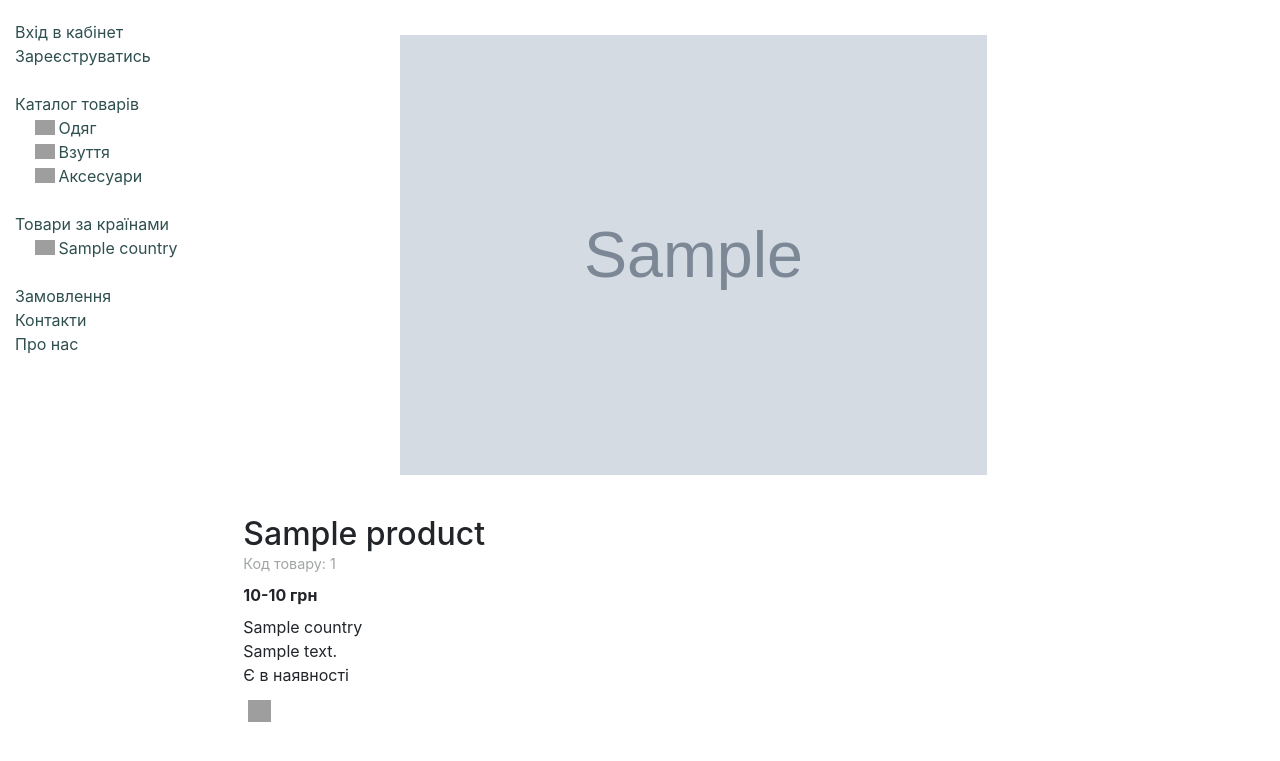
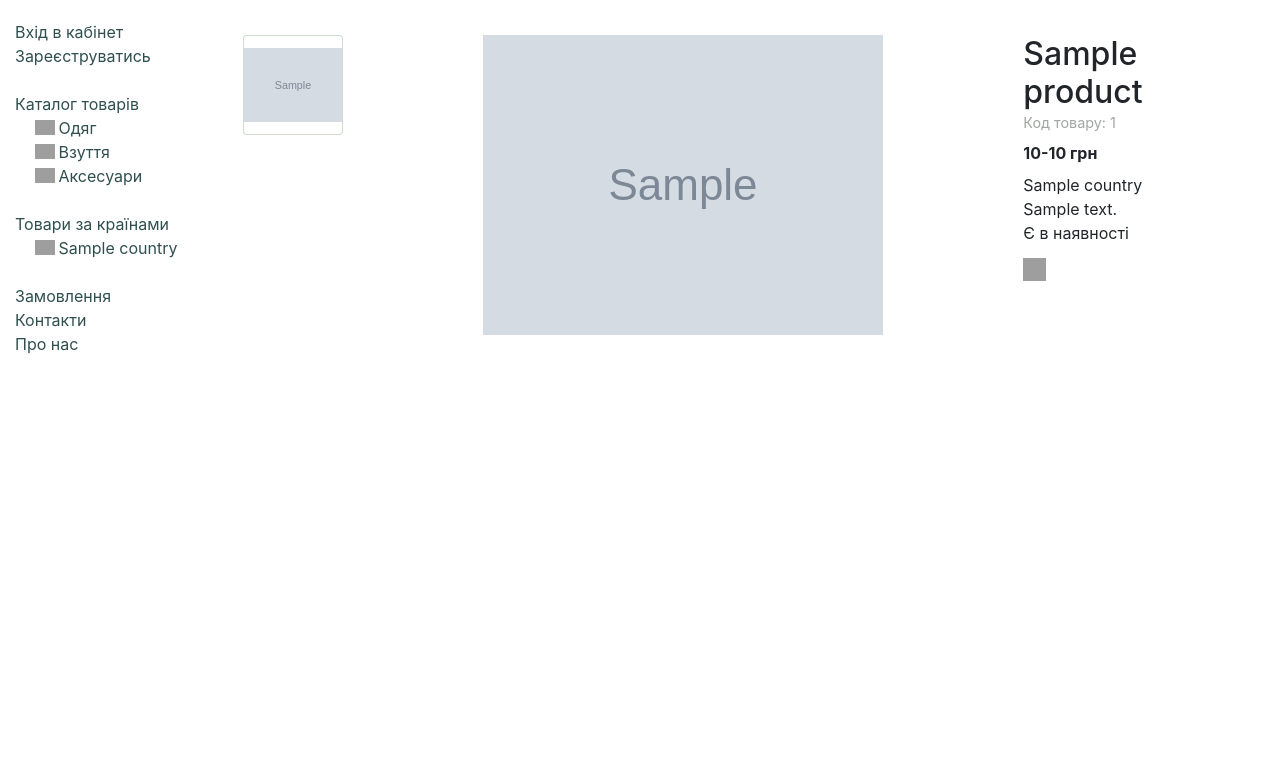
Before and after one commit to CrazyHilly/military-gear-catalog, a Django app: a page that uses templates/catalog/product_detail.html in a window 1280 px wide. Shown: the top 761 px of the page. Run offline with Django 5.2, Linux system fonts and the light colour scheme; tables that the repository leaves empty hold one stand-in row (values such as "Sample post"); grey boxes marked "Sample" are stand-in pictures; grey boxes are pictures that could not be loaded.

Commit message:
Update product detail view to show image thumbnails and preview
Add related URL pattern and CSS styles. Add view for the image display iframe. Refactor.

```diff
--- a/catalog/models.py
+++ b/catalog/models.py
@@ -68,6 +68,8 @@ class Product(models.Model):
     @property
     def main_image(self):
         main_image = self.images.filter(is_main=True).first()
+        if not main_image:
+            main_image = self.images.first()
         return main_image
 
 
--- a/catalog/urls.py
+++ b/catalog/urls.py
@@ -4,7 +4,7 @@ from catalog.views import (
     ProductListView, ClothingListView, FootwearListView, AccessoryListView,
     ProductDetailView, CountryListView, CountryProductsListView,
     CustomerDetailView, CustomerWishlistView, update_wishlist,
-    CustomerUpdateView
+    CustomerUpdateView, product_image_detail_view
 )
 
 urlpatterns = [
@@ -19,6 +19,7 @@ urlpatterns = [
     path("customer/", CustomerDetailView.as_view(), name="customer-detail"),
     path("customer/update", CustomerUpdateView.as_view(), name="customer-update"),
     path("customer/wishlist/", CustomerWishlistView.as_view(), name="customer-wish-list"),
+    path("product-image/<int:image_pk>/", product_image_detail_view, name="product-image-detail"),
 ]
 
 app_name = "catalog"
--- a/catalog/views.py
+++ b/catalog/views.py
@@ -2,12 +2,13 @@ from django.contrib.auth import get_user_model, login
 from django.contrib.auth.decorators import login_required
 from django.contrib.auth.mixins import LoginRequiredMixin
 from django.db.models import Q
-from django.shortcuts import get_object_or_404, redirect
+from django.shortcuts import get_object_or_404, redirect, render
 from django.urls import reverse_lazy
 from django.views import generic
+from django.views.decorators.clickjacking import xframe_options_exempt
 
 from catalog.forms import ProductSearchForm, RegistrationForm
-from catalog.models import Product, Clothing, Footwear, Accessory, Country
+from catalog.models import Product, Clothing, Footwear, Accessory, Country, ProductImage
 
 
 class ProductDetailView(generic.DetailView):
@@ -126,3 +127,11 @@ def update_wishlist(request, product_number):
             customer.wishlist.add(product)
 
     return redirect(request.GET.get("next", "/"))
+
+
+@xframe_options_exempt
+def product_image_detail_view(request, image_pk):
+    image = get_object_or_404(ProductImage, pk=image_pk)
+    return render(
+        request, "catalog/product_image_detail.html", {"image": image}
+        )
--- /dev/null
+++ b/static/css/product_image_detail.css
@@ -0,0 +1,15 @@
+html, body {
+  height: 100%;
+  margin: 0;
+  display: flex;
+  justify-content: center;
+  align-items: flex-start;
+  background-color: transparent;
+}
+
+img {
+  max-width: 100%;
+  max-height: 100%;
+  object-fit: contain;
+  display: block;
+}
--- a/static/css/styles.css
+++ b/static/css/styles.css
@@ -166,6 +166,7 @@ body {
 .detail-view .shield-icon {
     width: 1.6em;
     height: 1.4em;
+    margin-left: 0;
 }
 
 .exit-icon {
@@ -235,25 +236,43 @@ body {
   opacity: 0.45;
 }
 
-.product-grid-display {
+.product-grid-detail {
   display: grid;
-  grid-template-columns: repeat(auto-fill, minmax(440px, 1fr));
+  grid-template-columns: 100px 600px 1fr;
   gap: 40px;
   padding: 15px;
+  align-items: start;
 }
 
-.product-card-display {
-  background-color: #fff;
-  text-align: right;
-  overflow: hidden;
+.product-image-detail {
+  border-radius: 4px;
+  background-color: transparent;
+  width: 100%;
+  height: 600px;
+  display: block;
 }
 
-.product-image-display {
-  width: 100%;
-  max-height: 440px;
-  aspect-ratio: 1 / 1;
+.thumbnail {
+  width: 100px;
+  height: 100px;
   object-fit: contain;
-  background-color: transparent;
+  background-color: #fff;
+  border: 1px solid var(--primary-shadow-color);
+  border-radius: 4px;
+  cursor: pointer;
+  transition: box-shadow 0.2s ease;
+}
+
+.thumbnail:hover {
+  box-shadow: 0 0 8px 0.1rem var(--primary-shadow-color);
+  transform: scale(1.01);
+  z-index: 1;
+}
+
+.thumbnail:active {
+  border: 1px solid var(--primary-color);
+  transform: scale(1);
+  z-index: 1;
 }
 
 .page-link, .page-link:hover {
@@ -308,5 +327,3 @@ body {
   height: auto;
   margin-bottom: 30px;
 }
-
-.details
--- a/templates/catalog/product_detail.html
+++ b/templates/catalog/product_detail.html
@@ -5,17 +5,28 @@
 {% endblock %}
 
 {% block content %}
-  <div class="product-grid-display">
-    <div class="product-card-display">
-      <img class="product-image-display" alt="{{ product.name }}"
-        {% if product.main_image %}
-          src="{{ product.main_image.image.url }}"
-        {% else %}
-          src="{{ product.images.first.image.url }}"
-        {% endif %}
-      >
+  <div class="product-grid-detail">
+
+    <div class="thumbnails">
+      <ul class="no-bullet">
+        {% for image in product.images.all %}
+          <li class="mb-2">
+            <a href="{% url 'catalog:product-image-detail' image.pk %}" target="imageFrame">
+              <img src="{{ image.image.url }}" alt="{{ product }}" class="thumbnail">
+            </a>
+          </li>
+        {% endfor %}
+      </ul>
     </div>
-    <ul class="no-bullet">
+
+    <iframe class="product-image-detail"
+            name="imageFrame"
+            src="{% url 'catalog:product-image-detail' product.main_image.pk %}"
+            scrolling="no"
+            frameborder="0"
+    ></iframe>
+
+    <ul class="no-bullet product-info-display">
       <li>
         <h2 class="mb-0">{{ product.name }}</h2>
       </li>
@@ -25,17 +36,21 @@
       <li class="bold mt-2 mb-2">
         {{ product.price_low }}-{{ product.price_high }} грн
       </li>
+
       {% if product.country %}
         <li>{{ product.country }}</li>
       {% endif %}
+
       {% if product.description %}
         <li>{{ product.description }}</li>
       {% endif %}
+
       {% if product.available %}
         <li>Є в наявності</li>
       {% else %}
         <li class="text-color-grey">Немає в наявності</li>
       {% endif %}
+
       <li>
         {% block update_wishlist %}
           <div class="detail-view mt-2">
@@ -44,5 +59,6 @@
         {% endblock %}
       </li>
     </ul>
+
   </div>
 {% endblock %}
--- /dev/null
+++ b/templates/catalog/product_image_detail.html
@@ -0,0 +1,11 @@
+<!DOCTYPE html>
+<html>
+  <head>
+    {% load static %}
+    <link rel="stylesheet" href="{% static 'css/product_image_detail.css' %}">
+  </head>
+
+  <body>
+    <img src="{{ image.image.url }}" alt="Фото товару">
+  </body>
+</html>
```
